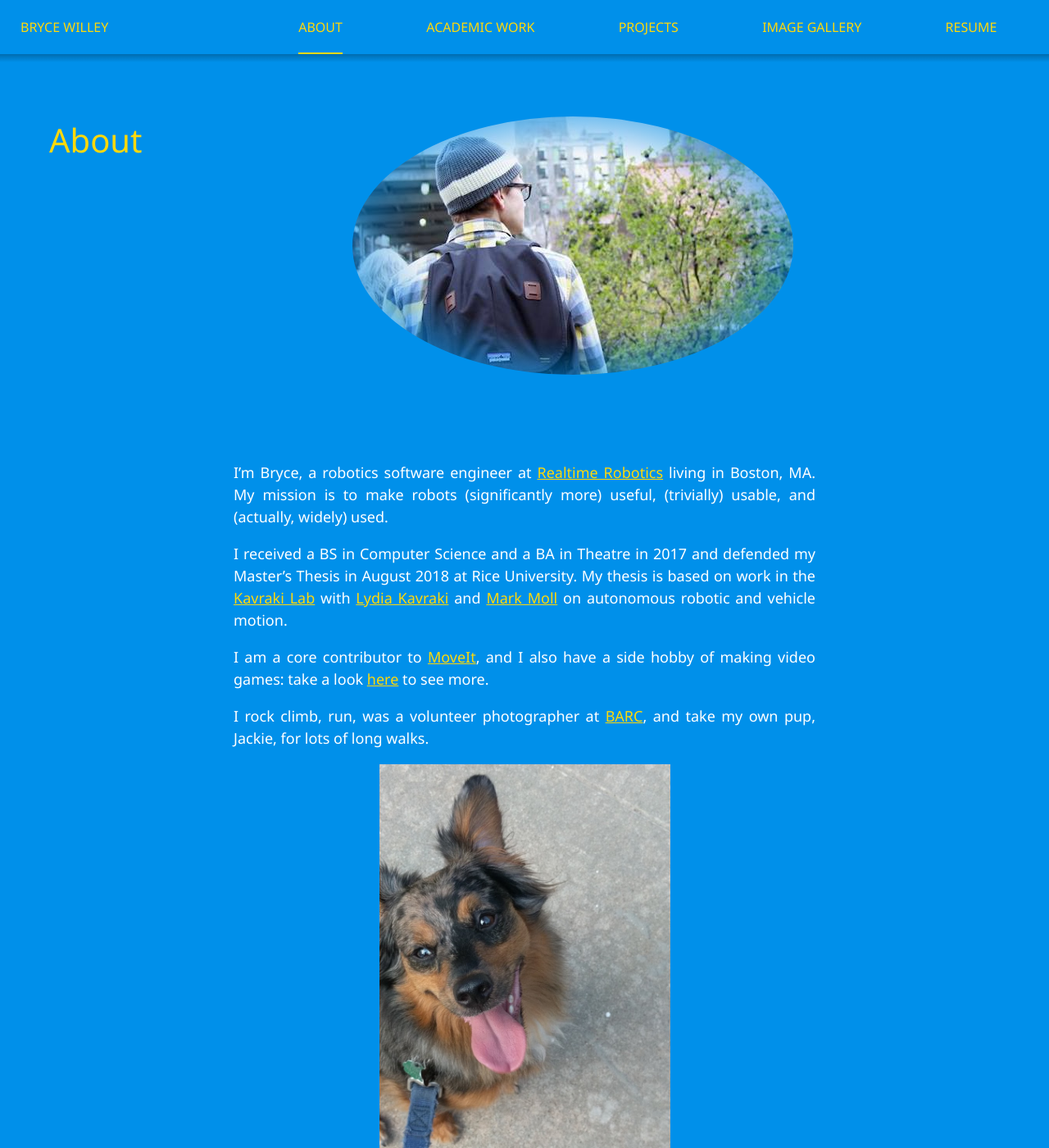
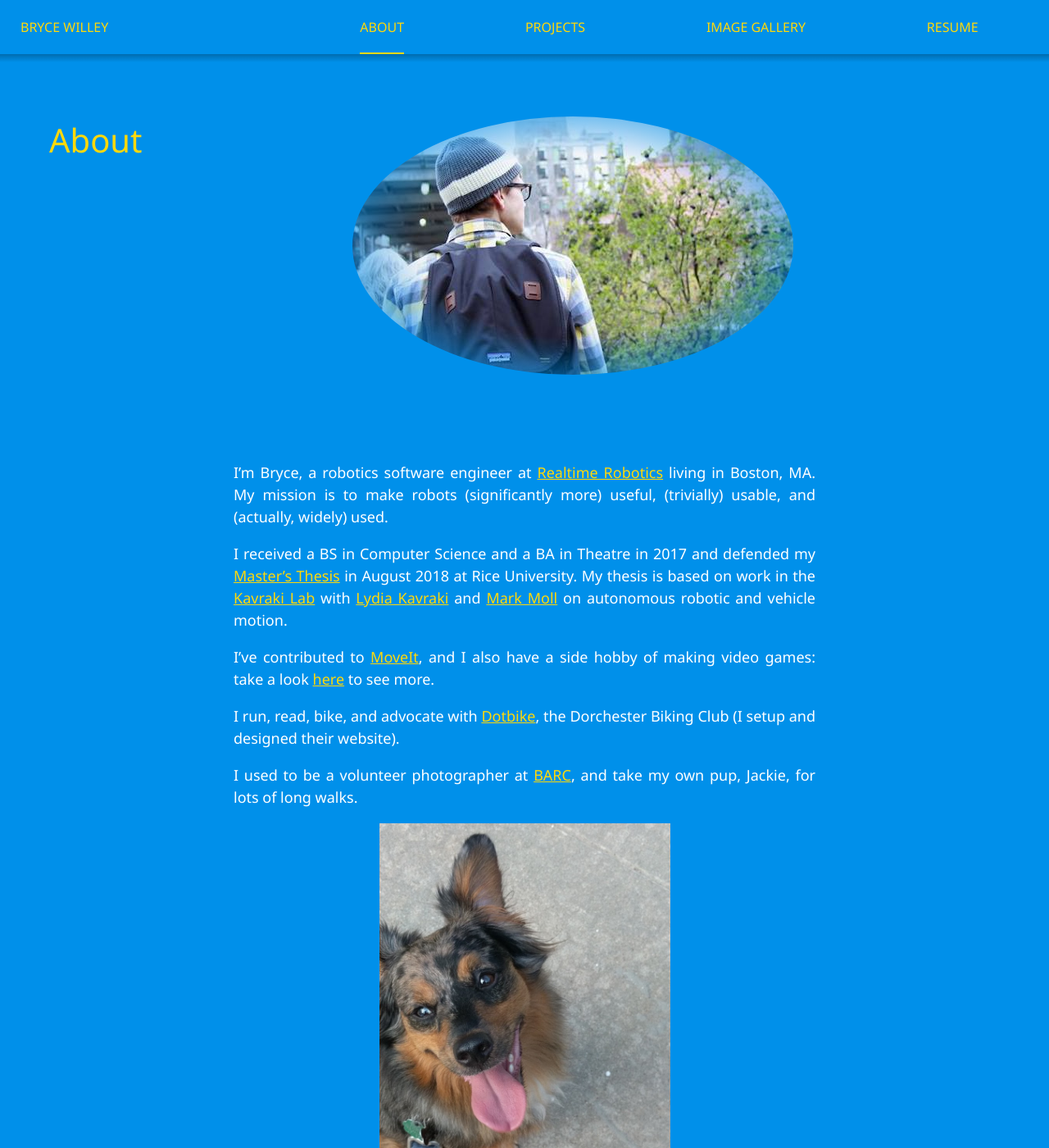
Before and after one commit to BryceStevenWilley/BryceStevenWilley.github.io, a Jekyll site: the page built from _pages/1-about.md, in a window 1280 px wide and 1400 px high. Shown: the whole window at 82% size. Built offline with Jekyll 4.4.1, drawn with Linux system fonts in a browser that asks for light colours.

Commit message:
Fixed a kramdown build issue
Also edited some of the about page to be more accurate.

```diff
--- a/Gemfile
+++ b/Gemfile
@@ -25,3 +25,7 @@
 
 # Windows does not include zoneinfo files, so bundle the tzinfo-data gem
 gem 'tzinfo-data', platforms: [:mingw, :mswin, :x64_mingw, :jruby]
+
+
+# Added at 2020-09-27 09:27:50 -0400 by brycew:
+gem "kramdown-parser-gfm", "~> 1.1"
--- a/_pages/about.md
+++ b/_pages/1-about.md
@@ -9,17 +9,17 @@
 I'm Bryce, a robotics software engineer at [Realtime Robotics](https://rtr.ai) living in Boston, MA.
 My mission is to make robots (significantly more) useful, (trivially) usable, and (actually, widely) used.
 
-[//]: # (TODO: Write blog posts putting together my thoughts on all of these different aspects of robotics. Easiest one would be post-summer, talking about getting them to be used).
-
-I received a BS in Computer Science and a BA in Theatre in 2017 and defended my Master's Thesis in August 2018 at Rice University.
+I received a BS in Computer Science and a BA in Theatre in 2017 and defended my [Master's Thesis](/academic) in August 2018 at Rice University.
 My thesis is based on work in the [Kavraki Lab](http://www.kavrakilab.org/)
 with [Lydia Kavraki](https://www.cs.rice.edu/~kavraki/) and [Mark Moll](https://www.cs.rice.edu/~mmoll/)
 on autonomous robotic and vehicle motion.
 
-I am a core contributor to [MoveIt](https://moveit.ros.org/about/), and I also have a side hobby of making video games: take a
+I've contributed to [MoveIt](https://moveit.ros.org/about/), and I also have a side hobby of making video games: take a
 look [here](/projects) to see more.
 
-I rock climb, run, was a volunteer photographer at [BARC](http://www.houstontx.gov/barc/), and take my own pup, Jackie, for lots of long walks.
+I run, read, bike, and advocate with [Dotbike](http://dotbike.org), the Dorchester Biking Club (I setup and designed their website).
+
+I used to be a volunteer photographer at [BARC](http://www.houstontx.gov/barc/), and take my own pup, Jackie, for lots of long walks.
 
 <img src="/assets/Jackie.jpg" alt="Jackie Boy" style="width: 50%; display:block; margin-left:auto; margin-right:auto;"/>
 
```
Also changed, not shown: _pages/2-academic.md (renamed from _pages/academic.md, +1 -1 lines), _posts/2017-10-26-test.md (deleted, +0 -9 lines), Gemfile.lock.
